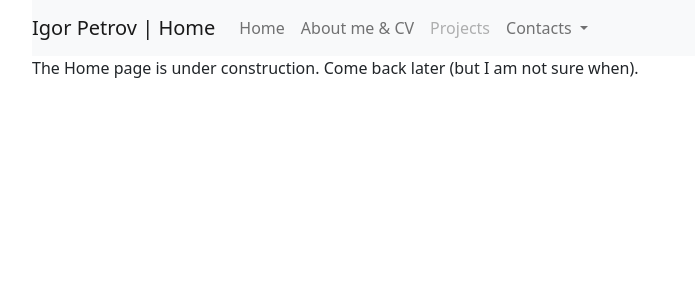
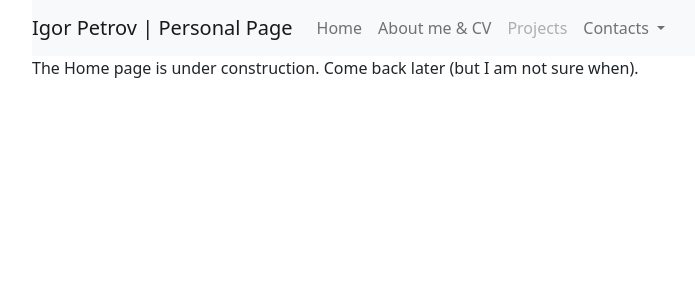
Before and after one commit to 1petr0v/1petr0v-github-io-src, an Angular app: page /home in a window 1280 px wide. Shown: the top 300 px of the page, without its empty margins (50-745 px from the left). Built offline with nearby package versions, Linux system fonts and the light colour scheme.

Commit message:
Updated label

```diff
--- a/src/app/widgets/navbar/navbar.component.html
+++ b/src/app/widgets/navbar/navbar.component.html
@@ -1,5 +1,5 @@
 <nav class="navbar navbar-expand-lg navbar-light bg-light">
-    <a class="navbar-brand" routerLink="/home">Igor Petrov | Home</a>
+    <a class="navbar-brand" routerLink="/home">Igor Petrov | Personal Page</a>
     <button class="navbar-toggler" type="button" data-bs-toggle="collapse" data-bs-target="#navbarNav" aria-controls="navbarNav" aria-expanded="false" aria-label="Toggle navigation">
         <span class="navbar-toggler-icon"></span>
     </button>
```
